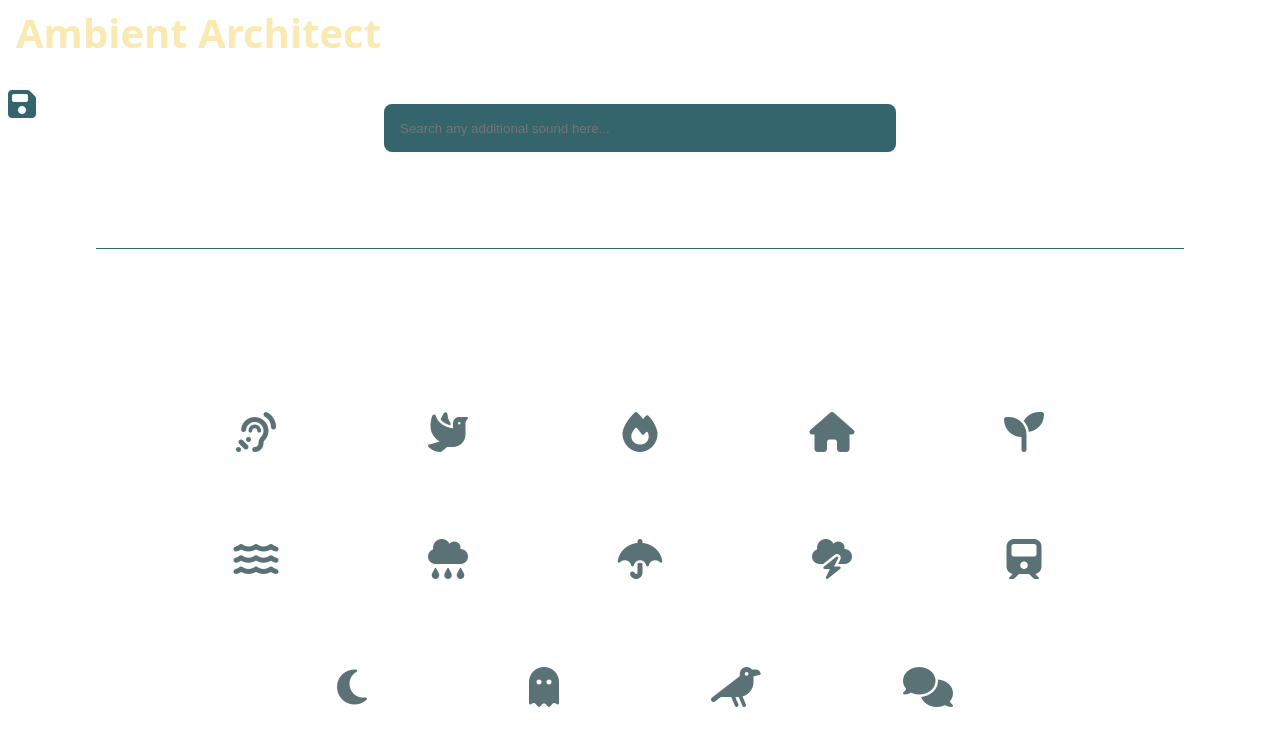
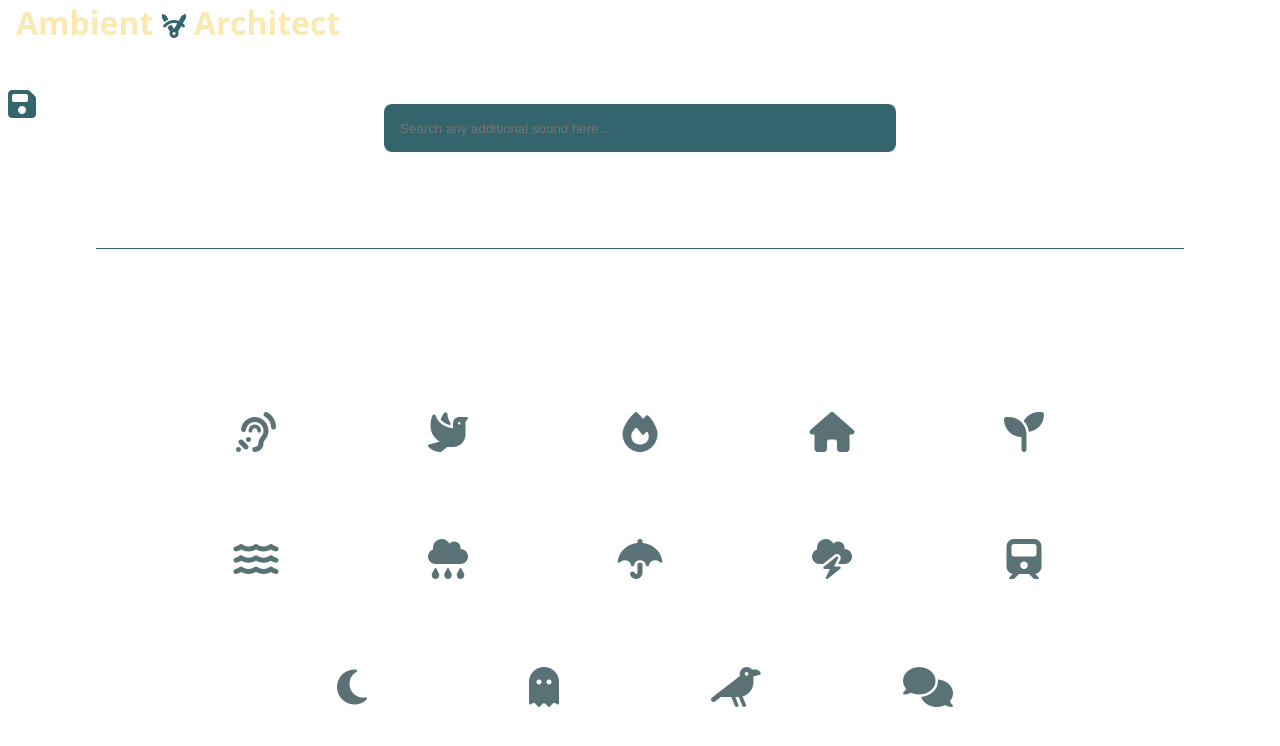
Before and after one commit to AlexD38/sounds, a React (Vite) app: page / in a window 1280 px wide. Shown: the top 746 px of the page. Built offline with nearby package versions, Linux system fonts and the light colour scheme.

Commit message:
[aded] new logo

```diff
--- a/src/App.css
+++ b/src/App.css
@@ -27,10 +27,13 @@ i {
   color: #faeab1;
   font-weight: 900;
   position: absolute;
-  font-size: 2.5rem;
+  font-size: 2rem;
   top: -1rem;
   left: 1rem;
   cursor: pointer;
+}
+.logo > i {
+  transform: rotate(180deg);
 }
 
 @keyframes logo-spin {
--- a/src/App.jsx
+++ b/src/App.jsx
@@ -32,7 +32,9 @@ function App() {
 
   return (
     <>
-      <h1 className="logo">Ambient Architect</h1>
+      <h1 className="logo">
+        Ambient <i class="fa-solid fa-compass-drafting"></i> Architect
+      </h1>
       <SaveSnapshotMix />
       <SearchSound />
       {customSound && (
```
